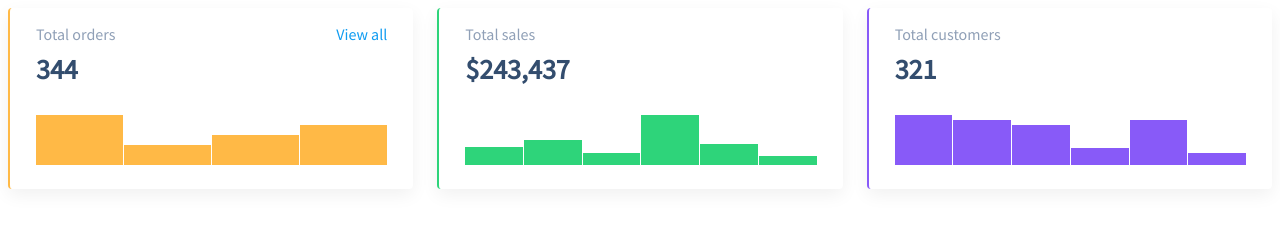
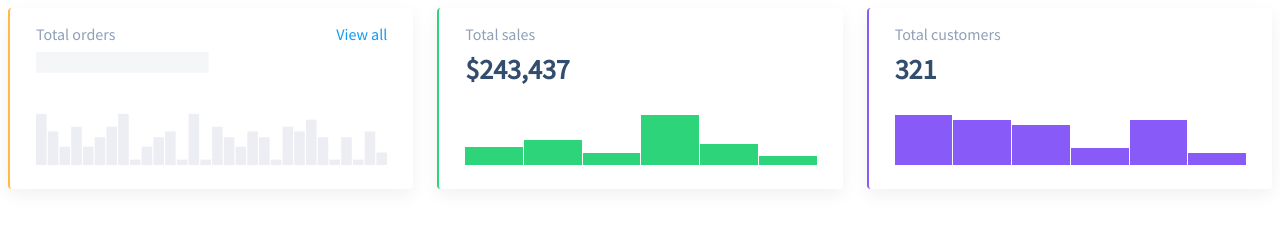
Before and after one commit to js-tasks-ru/js-20200821-3_choockey76, a plain HTML site: page 04-oop-basic-intro-to-dom/1-column-chart/index.html in a window 1280 px wide. Drawn offline with Linux system fonts and the light colour scheme.

Commit message:
fix conflicts

```diff
--- a/04-oop-basic-intro-to-dom/1-column-chart/index.html
+++ b/04-oop-basic-intro-to-dom/1-column-chart/index.html
@@ -16,7 +16,7 @@
     <script type="module">
       import ColumnChart from './index.js';
 
-      const ordersData = [30, 40, 20, 80, 35, 15];
+      const ordersData = [];
       const salesData = [ 30, 40, 20, 80, 35, 15 ];
       const customersData = [ 100, 90, 80, 35, 90, 25 ];
 
@@ -33,17 +33,11 @@
         value: '$243,437'
       });
 
-
-
       const customersChart = new ColumnChart({
         data: customersData,
         label: 'customers',
         value: 321
       });
-
-      ordersChart.update([50,20,30,40])
-
-      // customersChart.destroy()
 
       orders.append(ordersChart.element);
       sales.append(salesChart.element);
--- a/04-oop-basic-intro-to-dom/1-column-chart/index.js
+++ b/04-oop-basic-intro-to-dom/1-column-chart/index.js
@@ -1,5 +1,5 @@
 export default class ColumnChart {
-    subElements = {}; // HTMLElement;
+  subElements = {}; // HTMLElement;
     chartHeight = 50;
 
     constructor({data=[], label='', value = 0, link = ''} = {}) {
@@ -85,6 +85,5 @@ export default class ColumnChart {
       this.remove();
       this.element = null;
       this.subElements = {}
-      // additionally needed to remove all listeners...
     }
-  }
+}
```
